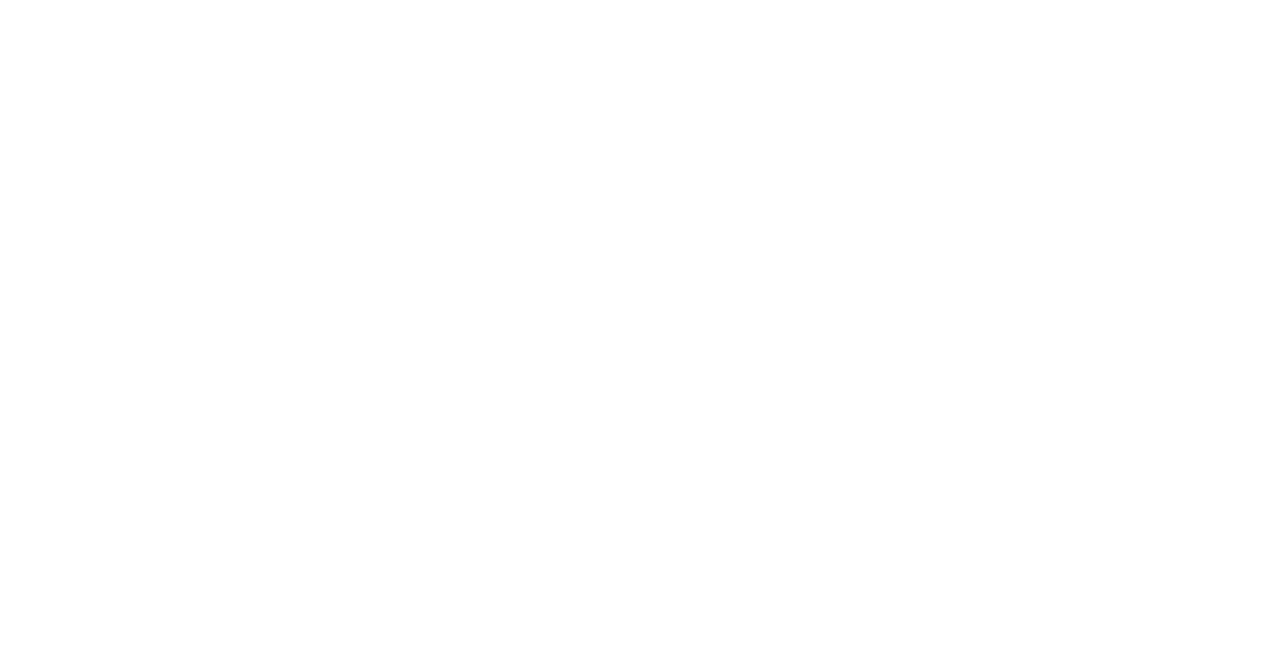
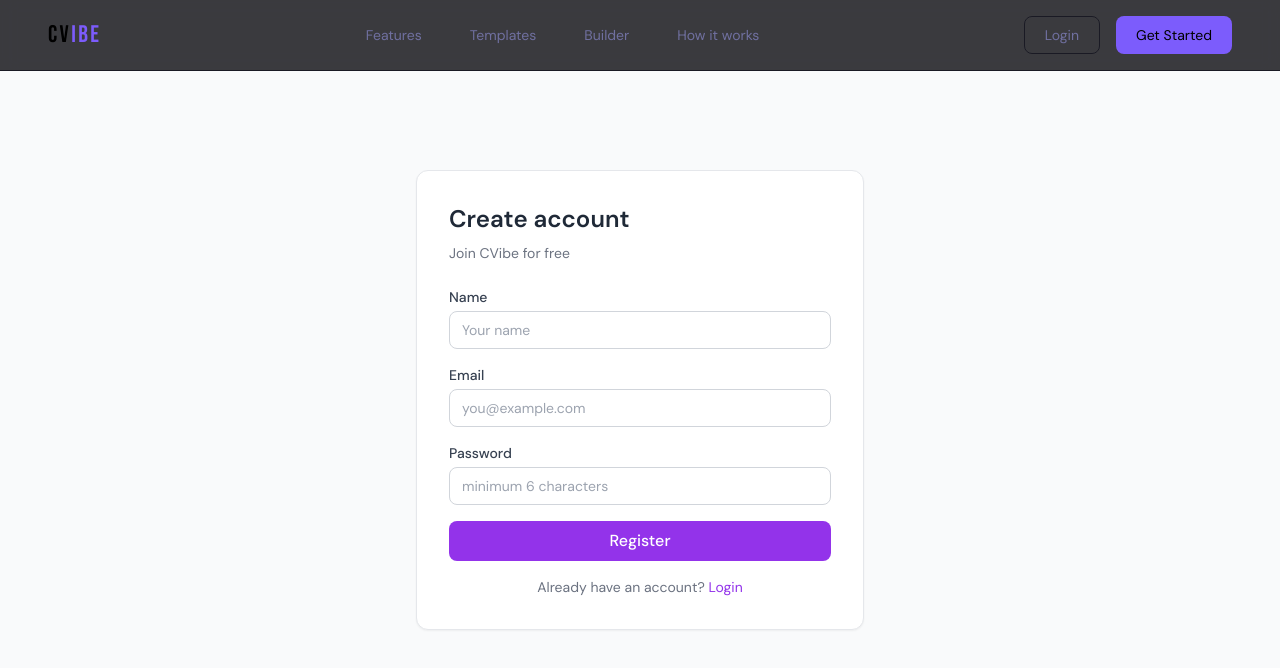
Before and after one commit to RamisaaTabassum/cvibe, a React (Vite) app in the folder cvibe-frontend/: page /register in a window 1280 px wide. Before the commit this address had no page. Shown: the top 668 px of the page. Built offline with nearby package versions, Linux system fonts and the light colour scheme.

Commit message:
Add login/register pages and update auth flow

```diff
--- a/cvibe-frontend/src/App.jsx
+++ b/cvibe-frontend/src/App.jsx
@@ -1,18 +1,29 @@
-import { BrowserRouter, Route, Routes } from "react-router-dom";
-import ProtectedRoute from "./components/ProtectedRoute";
-import Dashboard from "./pages/Dashboard";
-import Landing from "./pages/Landing";
+import { Route, BrowserRouter as Router, Routes } from 'react-router-dom';
+import Navbar from './components/Navbar';
+import ProtectedRoute from './components/ProtectedRoute';
+import { AuthProvider } from './context/AuthContext';
+import Dashboard from './pages/Dashboard';
+import Landing from './pages/Landing';
+import Login from './pages/Login';
+import Register from './pages/Register';
 
 function App() {
   return (
-    <BrowserRouter>
-      <Routes>
-        <Route path="/" element={<Landing />} />
-        <Route path="/dashboard" element={
-          <ProtectedRoute><Dashboard /></ProtectedRoute>
-        } />
-      </Routes>
-    </BrowserRouter>
+    <AuthProvider>
+      <Router>
+        <Navbar />
+        <Routes>
+          <Route path="/" element={<Landing />} />
+          <Route path="/login" element={<Login />} />
+          <Route path="/register" element={<Register />} />
+          <Route path="/dashboard" element={
+            <ProtectedRoute>
+              <Dashboard />
+            </ProtectedRoute>
+          } />
+        </Routes>
+      </Router>
+    </AuthProvider>
   );
 }
 
--- a/cvibe-frontend/src/components/ProtectedRoute.jsx
+++ b/cvibe-frontend/src/components/ProtectedRoute.jsx
@@ -1,14 +1,16 @@
-import { Navigate } from "react-router-dom";
-import { useAuth } from "../context/AuthContext";
+import { Navigate } from 'react-router-dom';
+import { useAuth } from '../context/AuthContext';
 
-export default function ProtectedRoute({ children }) {
+const ProtectedRoute = ({ children }) => {
   const { user, loading } = useAuth();
 
   if (loading) return (
-    <div className="flex items-center justify-center min-h-screen bg-bg">
-      <p className="text-muted">Loading...</p>
+    <div className="flex items-center justify-center min-h-screen">
+      <p className="text-gray-500">Loading...</p>
     </div>
   );
 
-  return user ? children : <Navigate to="/" />;
-}
+  return user ? children : <Navigate to="/login" />;
+};
+
+export default ProtectedRoute;
--- /dev/null
+++ b/cvibe-frontend/src/pages/Login.jsx
@@ -0,0 +1,80 @@
+import { useState } from 'react';
+import { Link, useNavigate } from 'react-router-dom';
+import { useAuth } from '../context/AuthContext';
+
+const Login = () => {
+  const [email, setEmail] = useState('');
+  const [password, setPassword] = useState('');
+  const [error, setError] = useState('');
+  const [loading, setLoading] = useState(false);
+  const { login } = useAuth();
+  const navigate = useNavigate();
+
+  const handleSubmit = async (e) => {
+    e.preventDefault();
+    setError('');
+    setLoading(true);
+    try {
+      await login(email, password);
+      navigate('/dashboard');
+    } catch (err) {
+      setError(err.response?.data?.message || 'Login failed');
+    } finally {
+      setLoading(false);
+    }
+  };
+
+  return (
+    <div className="flex items-center justify-center min-h-screen px-4 bg-gray-50">
+      <div className="w-full max-w-md p-8 bg-white border border-gray-200 shadow-sm rounded-xl">
+
+        <h1 className="mb-2 text-2xl font-bold text-gray-800">Welcome back</h1>
+        <p className="mb-6 text-sm text-gray-500">Login to your CVibe account</p>
+
+        {error && (
+          <div className="px-4 py-3 mb-4 text-sm text-red-600 rounded-lg bg-red-50">
+            {error}
+          </div>
+        )}
+
+        <form onSubmit={handleSubmit} className="flex flex-col gap-4">
+          <div>
+            <label className="block mb-1 text-sm font-medium text-gray-700">Email</label>
+            <input
+              type="email"
+              value={email}
+              onChange={(e) => setEmail(e.target.value)}
+              placeholder="you@example.com"
+              required
+              className="w-full px-3 py-2 text-sm border border-gray-300 rounded-lg focus:outline-none focus:border-purple-500 focus:ring-2 focus:ring-purple-100"
+            />
+          </div>
+          <div>
+            <label className="block mb-1 text-sm font-medium text-gray-700">Password</label>
+            <input
+              type="password"
+              value={password}
+              onChange={(e) => setPassword(e.target.value)}
+              placeholder="••••••••"
+              required
+              className="w-full px-3 py-2 text-sm border border-gray-300 rounded-lg focus:outline-none focus:border-purple-500 focus:ring-2 focus:ring-purple-100"
+            />
+          </div>
+          <button
+            type="submit"
+            disabled={loading}
+            className="py-2 font-medium text-white transition bg-purple-600 rounded-lg hover:bg-purple-700 disabled:opacity-50">
+            {loading ? 'Logging in...' : 'Login'}
+          </button>
+        </form>
+
+        <p className="mt-4 text-sm text-center text-gray-500">
+         {' '}
+          <Link to="/register" className="text-purple-600 hover:underline">Register</Link>
+        </p>
+      </div>
+    </div>
+  );
+};
+
+export default Login;
--- /dev/null
+++ b/cvibe-frontend/src/pages/Register.jsx
@@ -0,0 +1,99 @@
+import { useState } from 'react';
+import { Link, useNavigate } from 'react-router-dom';
+import { useAuth } from '../context/AuthContext';
+
+const Register = () => {
+  const [name, setName] = useState('');
+  const [email, setEmail] = useState('');
+  const [password, setPassword] = useState('');
+  const [error, setError] = useState('');
+  const [loading, setLoading] = useState(false);
+  const { register } = useAuth();
+  const navigate = useNavigate();
+
+  const handleSubmit = async (e) => {
+    e.preventDefault();
+    setError('');
+    setLoading(true);
+    try {
+      await register(name, email, password);
+      navigate('/dashboard');
+    } catch (err) {
+      setError(err.response?.data?.message || 'Registration failed');
+    } finally {
+      setLoading(false);
+    }
+  };
+
+  return (
+    <div className="flex items-center justify-center min-h-screen px-4 bg-gray-50">
+      <div className="w-full max-w-md p-8 bg-white border border-gray-200 shadow-sm rounded-xl">
+
+        <h1 className="mb-2 text-2xl font-bold text-gray-800">Create account</h1>
+        <p className="mb-6 text-sm text-gray-500">Join CVibe for free</p>
+
+        {error && (
+          <div className="px-4 py-3 mb-4 text-sm text-red-600 rounded-lg bg-red-50">
+            {error}
+          </div>
+        )}
+
+        <form onSubmit={handleSubmit} className="flex flex-col gap-4">
+          <div>
+            <label className="block mb-1 text-sm font-medium text-gray-700">Name</label>
+            <input
+              type="text"
+              value={name}
+              onChange={(e) => setName(e.target.value)}
+              placeholder="Your name"
+              required
+              className="w-full px-3 py-2 text-sm border border-gray-300 rounded-lg focus:outline-none focus:border-purple-500 focus:ring-2 focus:ring-purple-100"
+            />
+          </div>
+
+          <div>
+            <label className="block mb-1 text-sm font-medium text-gray-700">Email</label>
+            <input
+              type="email"
+              value={email}
+              onChange={(e) => setEmail(e.target.value)}
+              placeholder="you@example.com"
+              required
+              className="w-full px-3 py-2 text-sm border border-gray-300 rounded-lg focus:outline-none focus:border-purple-500 focus:ring-2 focus:ring-purple-100"
+            />
+          </div>
+
+          <div>
+            <label className="block mb-1 text-sm font-medium text-gray-700">Password</label>
+            <input
+              type="password"
+              value={password}
+              onChange={(e) => setPassword(e.target.value)}
+              placeholder="minimum 6 characters"
+              required
+              minLength={6}
+              className="w-full px-3 py-2 text-sm border border-gray-300 rounded-lg focus:outline-none focus:border-purple-500 focus:ring-2 focus:ring-purple-100"
+            />
+          </div>
+
+          <button
+            type="submit"
+            disabled={loading}
+            className="py-2 font-medium text-white transition bg-purple-600 rounded-lg hover:bg-purple-700 disabled:opacity-50"
+          >
+            {loading ? 'Creating account...' : 'Register'}
+          </button>
+        </form>
+
+        <p className="mt-4 text-sm text-center text-gray-500">
+          Already have an account?{' '}
+          <Link to="/login" className="text-purple-600 hover:underline">
+            Login
+          </Link>
+        </p>
+      </div>
+    </div>
+  );
+};
+
+export default Register;
```
